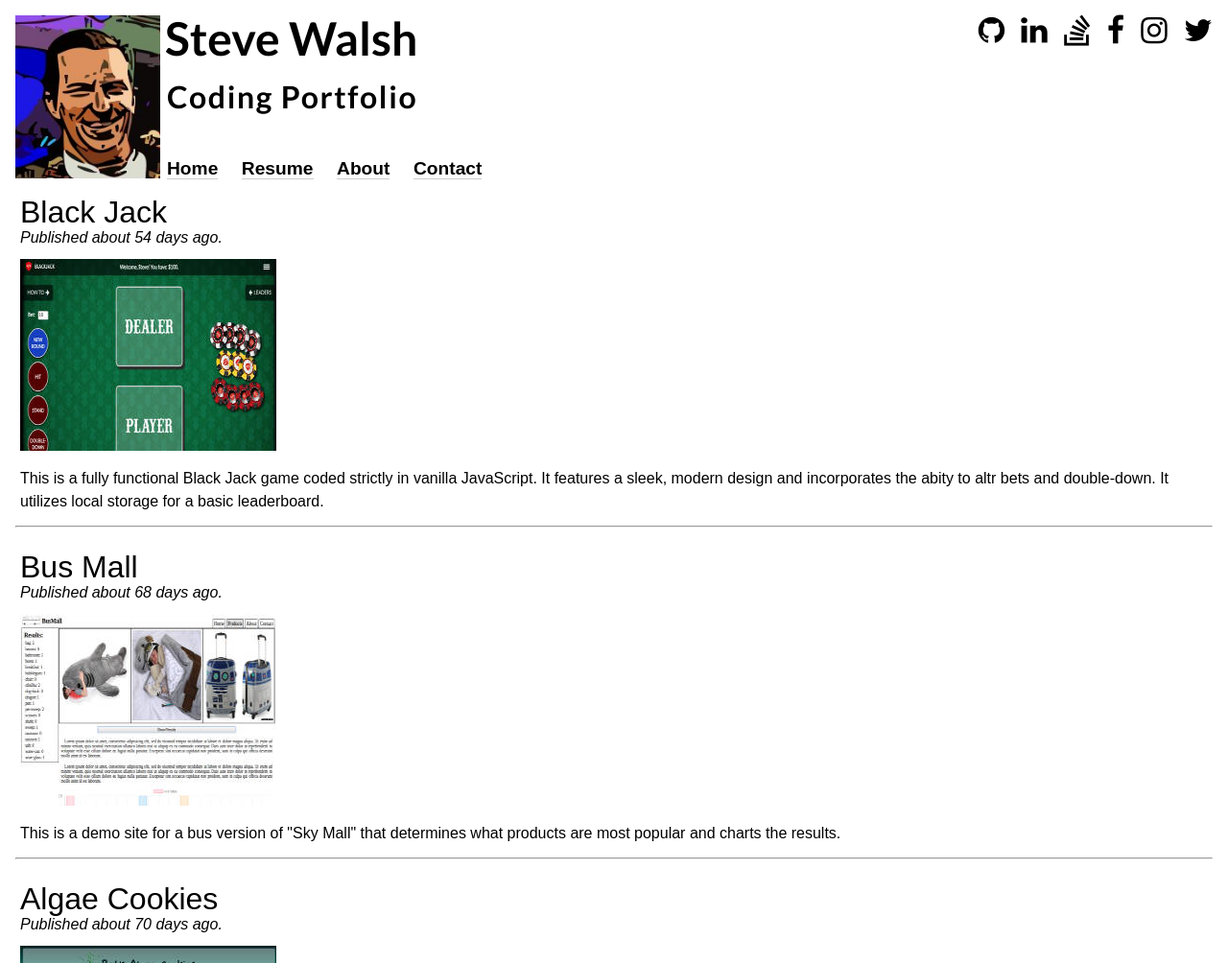
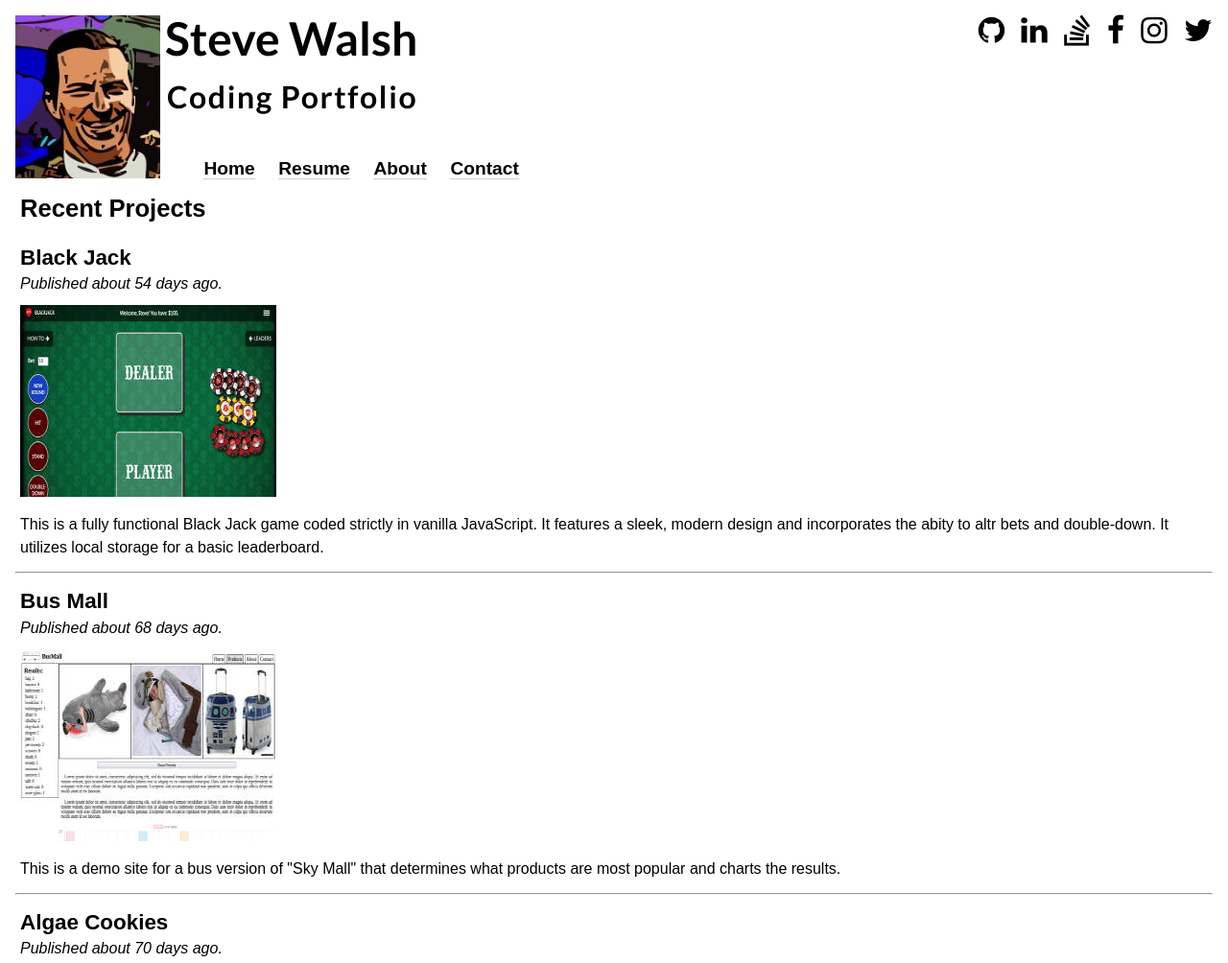
Before and after one commit to 0smium/301n5-portfolio, a plain HTML site: page index.html in a window 1280 px wide. Shown: the top 1004 px of the page at 96% size. Drawn offline with nearby package versions, Linux system fonts and the light colour scheme.

Commit message:
added tab content for home, resume, about, contact, but haven't filled in much of any data on tabs except home. Adjusted CSS as necessary to display new content properly.

```diff
--- a/css/base.css
+++ b/css/base.css
@@ -6,6 +6,7 @@ body {
   line-height: 1.5em;
   font-size: 100%;
   color: black;
+  font-family: sans-serif;
 }
 
 /* Text
@@ -39,3 +40,29 @@ img {
 
 /*HEADINGS
 =======================================*/
+
+h1 {
+  font-size: 1.6em;
+  padding: .5em 0 .5em 0;
+  font-weight: bold;
+}
+
+h2 {
+  font-size: 1em;
+  padding: .2em 0 .2em 0;
+  font-weight: bold;
+  /*font-style: italic;*/
+}
+
+/*Lists
+=======================================*/
+
+ul {
+  display: block;
+  list-style-type: disc;
+  margin-left: 2em;
+}
+
+li {
+  display: list-item;
+}
--- a/css/layout.css
+++ b/css/layout.css
@@ -1,6 +1,5 @@
 body {
   padding: 1em;
-  font-family: sans-serif;
 }
 .header {
   display: flex;
@@ -69,3 +68,8 @@ body {
   background-color: #aaa;
   border-radius: .5em;
 }
+
+footer {
+  margin: 1em 0 1em 0;
+  /*font-weight: bold;*/
+}
--- a/css/modules.css
+++ b/css/modules.css
@@ -10,6 +10,15 @@
   display: block;
 }
 
+.mobile-nav a, .mobile-nav a:link, .mobile-nav a:active {
+  text-decoration: none;
+  color: black;
+}
+
+.mobile-nav a:hover, .mobile-nav a:focus {
+  text-decoration: none;
+}
+
 .ham:hover {
   background-color: #aaa;
   /*border-radius: .5em;*/
@@ -20,7 +29,7 @@
 }
 
 .ham li:hover {
-  text-decoration: underline;
+  background-color: #777;
 }
 
 .template {
@@ -31,15 +40,16 @@
   padding: 5px;
 }
 
-#projects h1 {
-  font-size: 2em;
-  padding: .5em 0 0 0;
+#projects h2 {
+  font-size: 1.4em;
+  padding: .2em 0 0 0;
 }
 
-#projects h2 {
+#projects h3 {
   font-size: 1em;
   padding: .2em 0 0 0;
   font-style: italic;
+  font-weight: normal;
 }
 
 #projects section {
@@ -81,6 +91,15 @@
     font-size: 1.2em;
   }
 
+  .main-nav a, .main-nav a:link, .main-nav a:active {
+    text-decoration: none;
+    color: black;
+  }
+
+  .main-nav a:hover, .main-nav a:focus {
+    text-decoration: none;
+  }
+
   .main-nav li {
     display: inline-block;
     border-bottom: 1px solid #ccc;
--- a/index.html
+++ b/index.html
@@ -21,25 +21,25 @@
         <img class="avatar" src="images/avatar.jpg"/>
         <h1>Steve Walsh</h1>
         <h2>Coding Portfolio</h2>
-        <nav class="main-nav">
+        <nav class="nav main-nav">
           <ul>
-            <li>Home</li>
-            <li>Resume</li>
-            <li>About</li>
-            <li>Contact</li>
+            <li class="tab" data-content="projects"><a href="#">Home</a></li>
+            <li class="tab" data-content="resume"><a href="#">Resume</a></li>
+            <li class="tab" data-content="about"><a href="#">About</a></li>
+            <li class="tab" data-content="contact"><a href="#">Contact</a></li>
           </ul>
         </nav>
       </div>
       <div class="ham-social">
 
         <div class="ham">
-          <nav class="mobile-nav">
+          <nav class="nav mobile-nav">
             <i class="fa-2x fa fa-bars hamburger" aria-hidden="true"></i>
             <ul>
-              <li>Home</li>
-              <li>Resume</li>
-              <li>About</li>
-              <li>Contact</li>
+              <li class="tab" data-content="projects"><a href="#">Home</a></li>
+              <li class="tab" data-content="resume"><a href="#">Resume</a></li>
+              <li class="tab" data-content="about"><a href="#">About</a></li>
+              <li class="tab" data-content="contact"><a href="#">Contact</a></li>
             </ul>
           </nav>
         </div>
@@ -54,20 +54,67 @@
       </div>
     </header>
 
-    <section id="projects">
+    <section id="projects" class="tab-content">
+      <header>
+        <h1>Recent Projects</h1>
+      </header>
       <article class="template" data-category="cat">
         <header>
-          <h1>Title</h1>
-          <h2>Published <time pubdate datetime="2000-01-01">Publish Time</time></h2>
+          <h2>Title</h1>
+          <h3>Published <time pubdate datetime="2000-01-01">Publish Time</time></h2>
         </header>
         <section class="project-img"><a target="_blank" href=""><img src="" alt=""></a></section>
         <section class="project-description">Project Description</section>
       </article>
     </section>
+
+    <section id="resume" class="tab-content">
+      <header>
+        <h1>Resume</h1>
+      </header>
+      <section>
+        <h2>Experience</h2>
+        <ul>
+          <li>Education</li>
+          <li>Work</li>
+          <li>Core Competencies</li>
+        </ul>
+      </section>
+    </section>
+
+    <section id="about" class="tab-content">
+      <header>
+        <h1>About Me</h1>
+      </header>
+      <section>
+        <h2>Some of My Interests</h2>
+        <ul>
+          <li>Coding</li>
+          <li>Sharing what I've learned</li>
+          <li>Hanging with my family</li>
+        </ul>
+      </section>
+    </section>
+
+    <section id="contact" class="tab-content">
+      <header>
+        <h1>Contact Me</h1>
+      </header>
+      <section>
+        <h2>You can contact me by</h2>
+        <ul>
+          <li>Phone</li>
+          <li>Email</li>
+          <li>LinkedIn</li>
+        </ul>
+      </section>
+    </section>
+
     <footer>
       This is the footer.
     </footer>
     <script type="text/javascript" src="js/projects.js"></script>
     <script type="text/javascript" src="js/app.js"></script>
+    <script type="text/javascript" src="js/tabView.js"></script>
   </body>
 </html>
--- a/js/app.js
+++ b/js/app.js
@@ -24,7 +24,7 @@ Project.prototype.toHtml = function() {
   $newProject.find('a').attr('href', this.url);
   $newProject.find('img').attr('alt', this.description);
   $newProject.find('img').attr('src', this.imgUrl);
-  $newProject.find('h1').text(this.title);
+  $newProject.find('h2').text(this.title);
   $newProject.find('section.project-description').html(this.description);
   $newProject.find('time').attr('datetime', this.publishedOn);
 
--- a/js/tabView.js
+++ b/js/tabView.js
@@ -1,3 +1,16 @@
 'use strict'
 
+//Create pageView object for holding all functions for display tweaks and tab navigation.
 var pageView = {};
+
+//Allows single-page app to display 'tab-content' using main-nav.
+pageView.handleMainNav = function () {
+  $('.nav').on('click', '.tab', function() {
+    $('.tab-content').hide();  //Hides all tab-content sections.
+    $('#' + $(this).attr('data-content')).fadeIn('slow');  //Fade in single .tab-content based on .tab element's data-content attribute.
+  });
+  $('.main-nav .tab:first').click(); //Event listener for .main-nav and .tab:first elements.
+};
+
+//Call the above function(s).
+pageView.handleMainNav();
```
